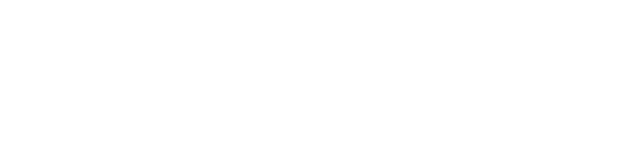
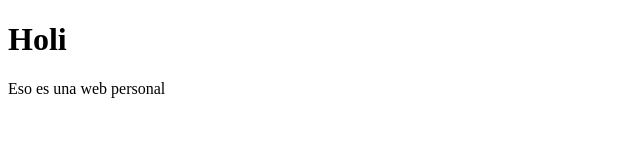
Before and after one commit to S4nchezM4/proyectoDemoCursoPreWork, a plain HTML site: page index.html in a window 1280 px wide. Shown: the whole page, without its empty margins (0-640 px from the left). Drawn offline with Linux system fonts and the light colour scheme.

Commit message:
Add h1 and p

```diff
--- a/index.html
+++ b/index.html
@@ -7,6 +7,8 @@
     <title>Curso de Prework</title>
 </head>
 <body>
-
+    <h1>Holi</h1>
+    <p>Eso es una web personal
+    </p>
 </body>
 </html>
```
